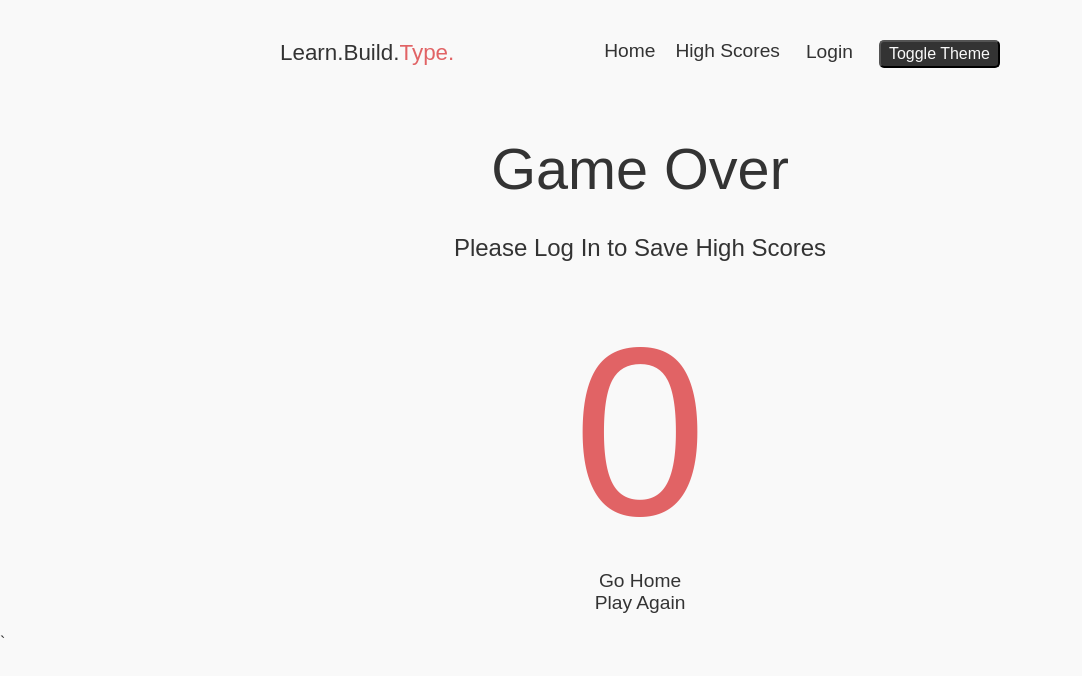
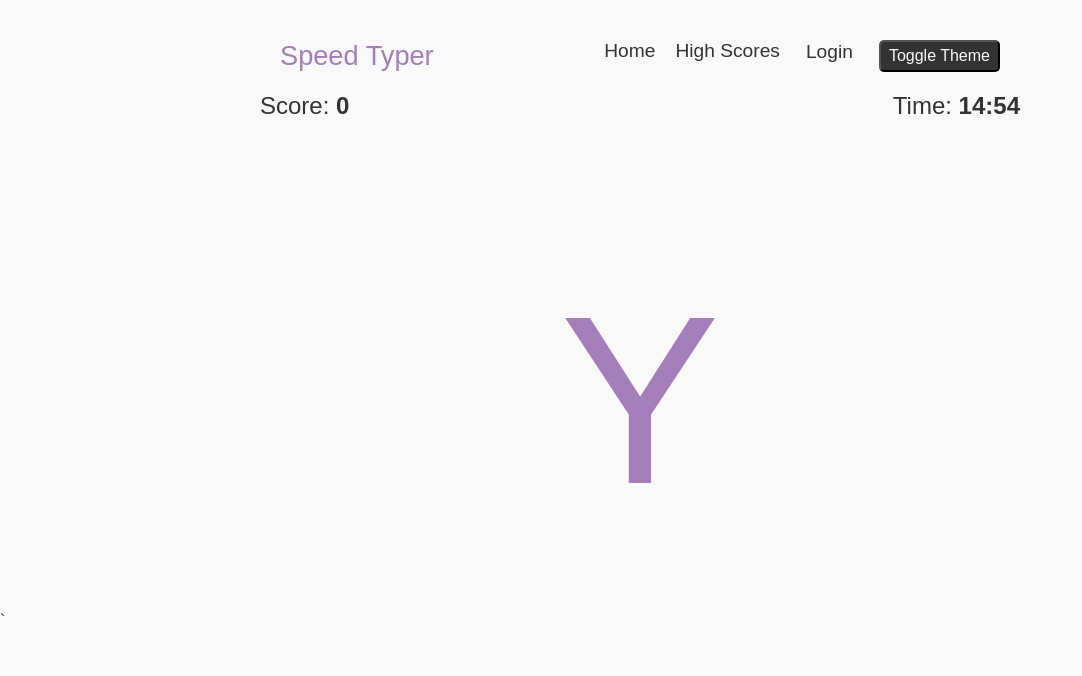
Before and after one commit to akbuma/speed-typer, a React (Create React App) app: page /game in a window 1280 px wide. Before the commit this address led to /gameOver. Shown: the top 676 px of the page, without its empty margins (0-1082 px from the left). Built offline with nearby package versions, Linux system fonts and the light colour scheme.

Commit message:
modify theming and removed console logs

```diff
--- a/src/components/Navbar.tsx
+++ b/src/components/Navbar.tsx
@@ -24,7 +24,7 @@ export default function Navbar({ toggleTheme }: NavbarProps) {
     <StyledNavbar>
       <StyledNavBrand>
         <Link to="/">
-          Learn.Build.<Accent>Type.</Accent>
+          <Accent>Speed Typer</Accent>
         </Link>
       </StyledNavBrand>
       <StyledNavItems>
--- a/src/pages/Game.tsx
+++ b/src/pages/Game.tsx
@@ -5,7 +5,8 @@ import {
   StyledGame,
   StyledScore,
   StyledTimer,
-  StyledCharacter,
+  StyledCharacterGame,
+  StyledDisplay,
 } from "../styled/Game";
 import { Strong } from "../styled/Random";
 import { useScore } from "../contexts/ScoreContext";
@@ -17,7 +18,7 @@ interface GameProps {
 export default function Game({ history }: GameProps) {
   const { score, setScore } = useScore();
 
-  const MAX_SECONDS = 5;
+  const MAX_SECONDS = 20;
   const characters = "abcdefghijklmnopqrstuvwxyz0123456789";
 
   const [currentCharacter, setCurrentCharacter] = useState("");
@@ -89,7 +90,9 @@ export default function Game({ history }: GameProps) {
       <StyledScore>
         Score: <Strong>{score}</Strong>
       </StyledScore>
-      <StyledCharacter>{currentCharacter.toUpperCase()}</StyledCharacter>
+      <StyledCharacterGame>
+        {currentCharacter.toUpperCase()}
+      </StyledCharacterGame>
       <StyledTimer>
         Time:{" "}
         <Strong>
--- a/src/pages/GameOver.tsx
+++ b/src/pages/GameOver.tsx
@@ -2,8 +2,12 @@ import React, { useEffect, useState } from "react";
 import { History, LocationState } from "history";
 import { useScore } from "../contexts/ScoreContext";
 import { StyledLink } from "../styled/Navbar";
-import { StyledCharacter } from "../styled/Game";
-import { StyledTitle } from "../styled/Random";
+import {
+  StyledCharacterGameOver,
+  StyledDisplay,
+  StyledOptions,
+} from "../styled/Game";
+import { StyledTitle, GameMessage } from "../styled/Random";
 import { useAuth0 } from "@auth0/auth0-react";
 
 interface GameOverProps {
@@ -31,12 +35,11 @@ export default function GameOver({ history }: GameOverProps) {
             Authorization: `Bearer ${token}`,
           },
           method: "POST",
-          body: JSON.stringify({ name: "James", Score: score }),
+          body: JSON.stringify({ name: "Buma", Score: score }),
         };
 
         const res = await fetch("/.netlify/functions/saveHighScores", options);
         const data = await res.json();
-        console.log(data);
         if (data.id) {
           setScoreMessage("High Score Set!");
         } else {
@@ -52,17 +55,19 @@ export default function GameOver({ history }: GameOverProps) {
   }, [score]);
 
   return (
-    <div>
+    <StyledDisplay>
       <StyledTitle>Game Over</StyledTitle>
       <h2>{scoreMessage}</h2>
-      {!isAuthenticated && <h2>Please Log In to Save High Scores</h2>}
-      <StyledCharacter>{score}</StyledCharacter>
-      <div>
+      {!isAuthenticated && (
+        <GameMessage>Please Log In to Save High Scores</GameMessage>
+      )}
+      <StyledCharacterGameOver>{score}</StyledCharacterGameOver>
+      <StyledOptions>
         <StyledLink to="/">Go Home</StyledLink>
-      </div>
-      <div>
+      </StyledOptions>
+      <StyledOptions>
         <StyledLink to="/game">Play Again</StyledLink>
-      </div>
-    </div>
+      </StyledOptions>
+    </StyledDisplay>
   );
 }
--- a/src/pages/HighScores.tsx
+++ b/src/pages/HighScores.tsx
@@ -1,5 +1,6 @@
 import React, { useState, useEffect } from "react";
 import { ScoresList, ScoreLI } from "../styled/HighScores";
+import { StyledDisplay } from "../styled/Game";
 import { StyledTitle } from "../styled/Random";
 
 interface ScoreObject {
@@ -12,6 +13,7 @@ interface ScoreObject {
 
 export default function HighScores() {
   const [highScores, setHighScores] = useState([]);
+  const [isLoaded, setLoaded] = useState(false);
 
   useEffect(() => {
     const loadHighScores = async () => {
@@ -19,14 +21,20 @@ export default function HighScores() {
         const res = await fetch("/.netlify/functions/getHighScores");
         const scores = await res.json();
         setHighScores(scores);
+        setLoaded(true);
       } catch (err) {}
     };
     loadHighScores();
   }, []);
 
   return (
-    <div>
-      <StyledTitle>HighScores</StyledTitle>
+    <StyledDisplay>
+      {isLoaded ? (
+        <StyledTitle>High Scores</StyledTitle>
+      ) : (
+        <StyledTitle>Loading...</StyledTitle>
+      )}
+
       <ScoresList>
         {highScores.map((score: ScoreObject, idx) => (
           <ScoreLI key={idx}>
@@ -34,6 +42,6 @@ export default function HighScores() {
           </ScoreLI>
         ))}
       </ScoresList>
-    </div>
+    </StyledDisplay>
   );
 }
--- a/src/pages/Home.tsx
+++ b/src/pages/Home.tsx
@@ -1,6 +1,7 @@
 import React, { useEffect } from "react";
 import CTA from "../styled/CTA";
 import { Accent, StyledTitle } from "../styled/Random";
+import { StyledDisplay } from "../styled/Game";
 import { useAuth0 } from "@auth0/auth0-react";
 
 export default function Home() {
@@ -20,11 +21,11 @@ export default function Home() {
   });
 
   return (
-    <div>
-      <StyledTitle>Ready to type?</StyledTitle>
+    <StyledDisplay>
+      <StyledTitle>Ready to Type?</StyledTitle>
       <CTA to="/game" data-test="game-link">
         Click or type <Accent>'s'</Accent> to start playing!
       </CTA>
-    </div>
+    </StyledDisplay>
   );
 }
--- a/src/styled/CTA.ts
+++ b/src/styled/CTA.ts
@@ -4,7 +4,9 @@ import { Link } from "react-router-dom";
 export default styled(Link)`
   font-size: 1.5rem;
   text-align: center;
-  border: 1px solid red;
+  border: 1px solid var(--accent-color);
+  border-radius: 10px;
+  padding: 10px;
   display: block;
   text-decoration: none;
 
--- a/src/styled/Game.ts
+++ b/src/styled/Game.ts
@@ -17,7 +17,16 @@ export const StyledTimer = styled.p`
   grid-column: 3;
 `;
 
-export const StyledCharacter = styled.p`
+export const StyledCharacterGame = styled.p`
+  font-size: 15rem;
+  grid-row: 2;
+  grid-column: 1/4;
+  text-align: center;
+  color: var(--accent-color);
+  margin-top: 15vh;
+`;
+
+export const StyledCharacterGameOver = styled.p`
   font-size: 15rem;
   grid-row: 2;
   grid-column: 1/4;
@@ -25,4 +34,15 @@ export const StyledCharacter = styled.p`
   color: var(--accent-color);
 `;
 
-// GLOBAL STYLES
+export const StyledDisplay = styled.div`
+  display: flex;
+  flex-direction: column;
+  justify-content: center;
+  height: 65vh;
+`;
+
+export const StyledOptions = styled.div`
+  margin: 0px auto;
+  margin-bottom: 15px;
+  width: 200px;
+`;
--- a/src/styled/HighScores.ts
+++ b/src/styled/HighScores.ts
@@ -7,4 +7,5 @@ export const ScoresList = styled.ol`
 
 export const ScoreLI = styled.li`
   font-size: 1.6rem;
+  margin: 5px;
 `;
--- a/src/styled/Navbar.ts
+++ b/src/styled/Navbar.ts
@@ -8,7 +8,7 @@ export const StyledNavbar = styled.nav`
 `;
 
 export const StyledNavBrand = styled.div`
-  font-size: 1.4rem;
+  font-size: 1.7rem;
   text-align: left;
   & > a {
     text-decoration: none;
--- a/src/styled/Random.ts
+++ b/src/styled/Random.ts
@@ -7,10 +7,13 @@ export const Accent = styled.span`
 export const StyledTitle = styled.h1`
   font-size: 3.6rem;
   text-align: center;
-  margin-bottom: 2rem;
-  margin-top: 3rem;
+  color: var(--accent-color);
 `;
 
 export const Strong = styled.strong`
   font-weight: bold;
 `;
+
+export const GameMessage = styled.h2`
+  margin-top: -50px;
+`;
--- a/src/styled/Themes.ts
+++ b/src/styled/Themes.ts
@@ -1,5 +1,5 @@
 const sharedStyles = {
-  accentColor: "#e16365",
+  accentColor: "#A37EBA",
 };
 
 export const darkTheme = {
```
Also changed, not shown: 2 other files (tests, documents, lock files or other folders).
